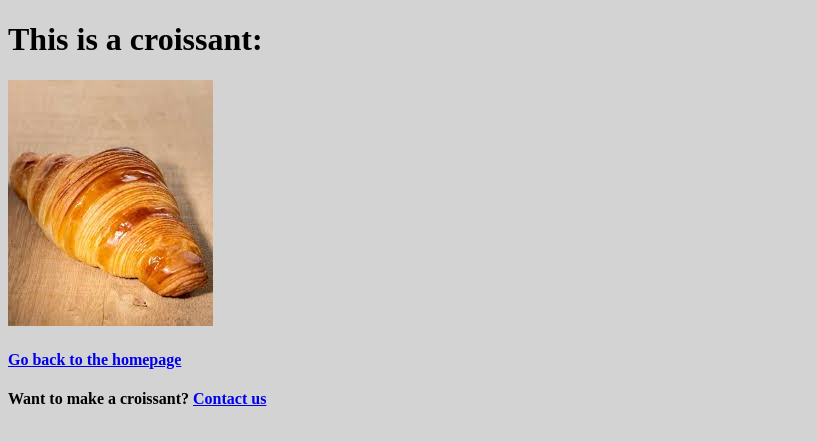
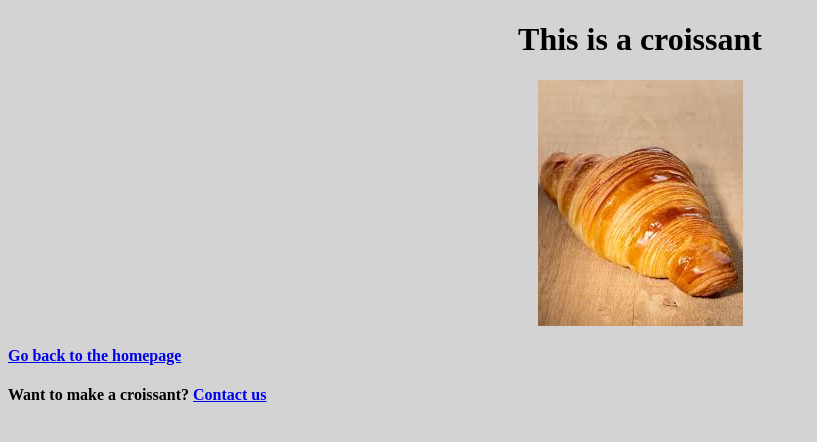
Before and after one commit to vdalx/Croissant, a plain HTML site: page photo.html in a window 1280 px wide. Shown: the whole page, without its empty margins (0-817 px from the left). Drawn offline with Linux system fonts and the light colour scheme.

Commit message:
Updated pages with SEO revisions & adjust the h1 alignment & image alingment

```diff
--- a/css/style.css
+++ b/css/style.css
@@ -1,3 +1,10 @@
 body {
     background: lightgray;
 }
+h1 {
+    text-align: center;
+}
+.croissant-img {
+    display: block;
+    margin: auto;
+}
--- a/photo.html
+++ b/photo.html
@@ -4,12 +4,13 @@
     <meta charset="UTF-8">
     <meta http-equiv="X-UA-Compatible" content="IE=edge">
     <meta name="viewport" content="width=device-width, initial-scale=1.0">
+    <meta name="description" content="Learn how to make authentic croissants with Project Croissant and check out our most recent posts">
     <link href="/css/style.css" rel="stylesheet" type="text/css" />
     <title>Gallery</title>
 </head>
 <body>
-    <h1>This is a croissant:</h1>
-    <img src="/images/croissant.jpeg" alt="croissant"/>
+    <h1>This is a croissant</h1>
+    <img src="/images/croissant.jpeg" alt="croissant on wood tabletop" class="croissant-img"/>
     <h4><a href="/">Go back to the homepage</a></h4>
     <h4>Want to make a croissant? <a href="/contact.html">Contact us</a></h4>
 </body>
```
Also changed, not shown: contact.html (+1 -0 lines), index.html (+2 -1 lines).
